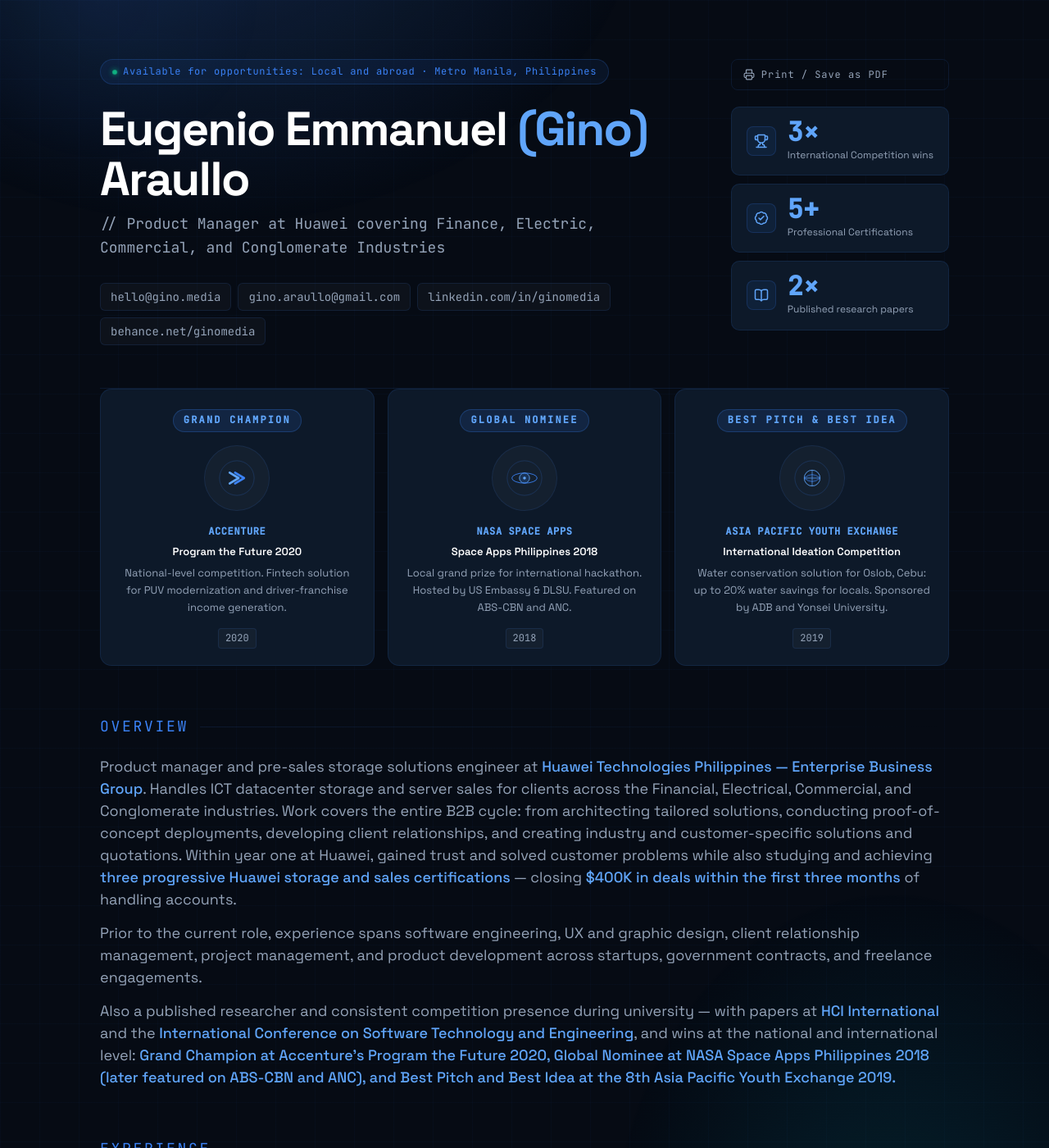
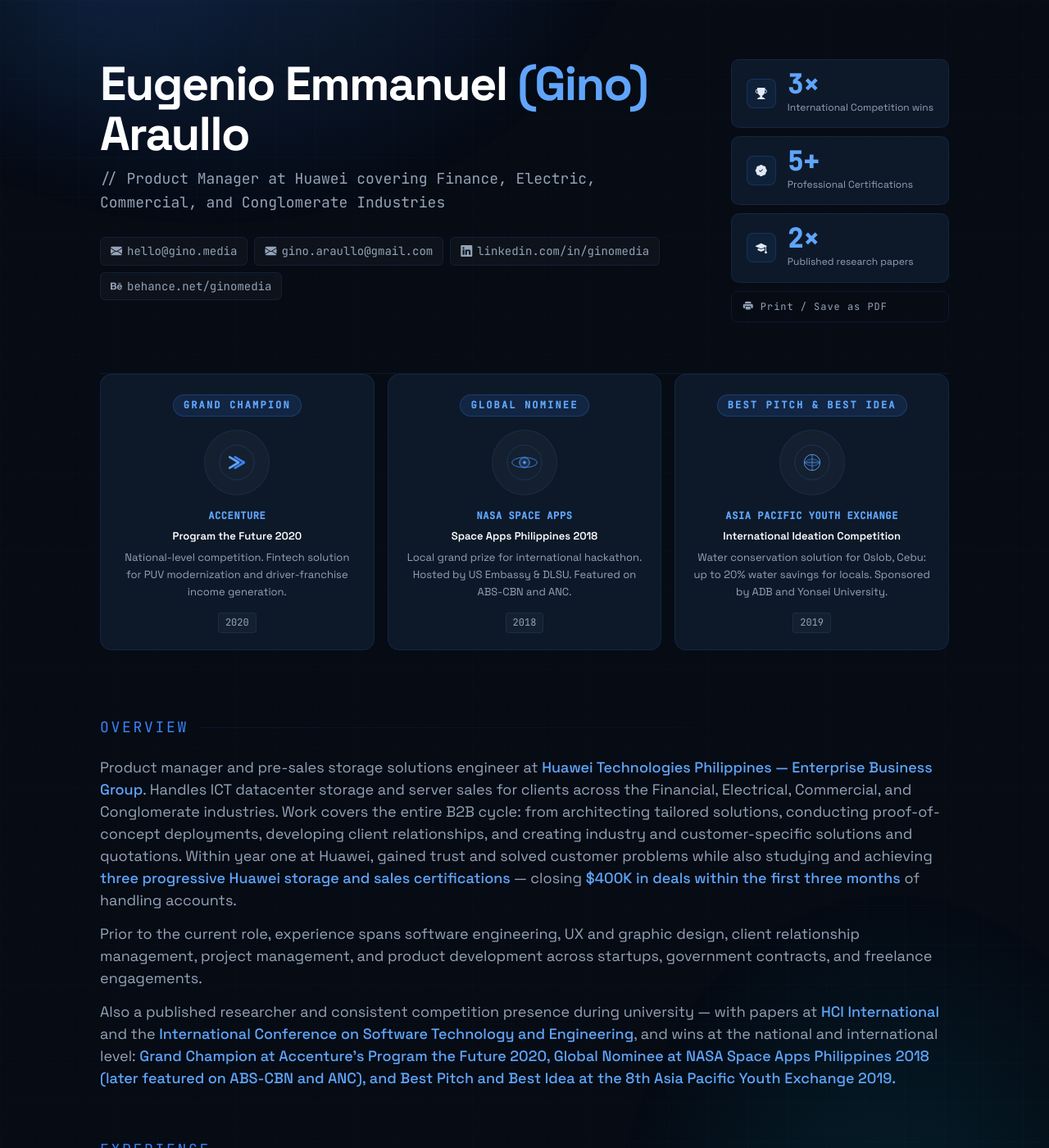
Before and after one commit to ginomeee/ginomedia, a Jekyll site: the page built from index.html, in a window 1280 px wide and 1400 px high. Shown: the whole window at 82% size. Built offline with Jekyll 4.4.1, drawn with Linux system fonts in a browser that asks for light colours.

Commit message:
Use bootstrap icons

```diff
--- a/_sass/layouts/_gino.scss
+++ b/_sass/layouts/_gino.scss
@@ -206,6 +206,13 @@
     flex-direction: column;
     gap: 10px;
     min-width: 170px;
+
+    svg {
+      width: 30px;
+      height: 30px;
+      stroke: currentColor;
+      flex-shrink: 0;
+    }
   }
 
   .stat-card {
@@ -271,14 +278,8 @@
   // ── SECTIONS ─────────────────────────────────────────────
   .section {
     margin-top: 60px;
-    opacity: 0;
     transform: translateY(20px);
     transition: opacity 0.55s ease, transform 0.55s ease;
-
-    &.visible {
-      opacity: 1;
-      transform: translateY(0);
-    }
   }
 
   .section-header {
--- a/index.html
+++ b/index.html
@@ -8,8 +8,8 @@
 <meta charset="UTF-8">
 <meta name="viewport" content="width=device-width, initial-scale=1.0">
 <link href="https://fonts.googleapis.com/css2?family=Space+Grotesk:wght@300;400;500;600;700&family=JetBrains+Mono:wght@300;400;500&display=swap" rel="stylesheet">
-<!-- Lucide icons (lightweight SVG icon set, no tree-shaking needed for small use) -->
-<script src="https://unpkg.com/lucide@latest/dist/umd/lucide.min.js"></script>
+<!-- Boostrap Icons -->
+<link rel="stylesheet" href="https://cdn.jsdelivr.net/npm/bootstrap-icons@1.13.1/font/bootstrap-icons.min.css">
 </head>
 <body>
 
@@ -21,44 +21,43 @@
   <header>
     <div class="header-inner">
       <div>
-        <div class="badge">Available for opportunities: Local and abroad · Metro Manila, Philippines</div>
         <h1>Eugenio Emmanuel <span class="h1-accent">(Gino)</span><br>Araullo</h1>
         <div class="title-line">// Product Manager at Huawei covering Finance, Electric, Commercial, and Conglomerate Industries</div>
         <div class="chip-row">
-          <a class="chip" href="mailto:hello@gino.media">hello@gino.media</a>
-          <a class="chip" href="mailto:gino.araullo@gmail.com">gino.araullo@gmail.com</a>
-          <a class="chip" href="https://linkedin.com/in/ginomedia" target="_blank">linkedin.com/in/ginomedia</a>
-          <a class="chip" href="https://www.behance.net/ginomedia" target="_blank">behance.net/ginomedia</a>
+          <a class="chip" href="mailto:hello@gino.media"><i class="bi bi-envelope-fill"></i>hello@gino.media</a>
+          <a class="chip" href="mailto:gino.araullo@gmail.com"><i class="bi bi-envelope-fill"></i>gino.araullo@gmail.com</a>
+          <a class="chip" href="https://linkedin.com/in/ginomedia" target="_blank"><i class="bi bi-linkedin"></i>linkedin.com/in/ginomedia</a>
+          <a class="chip" href="https://www.behance.net/ginomedia" target="_blank"><i class="bi bi-behance"></i>behance.net/ginomedia</a>
         </div>
       </div>
 
       <!-- STAT CARDS — <a> tags link to their relevant sections -->
       <div class="stat-stack">
-        <button class="print-btn" onclick="window.print()">
-          <i data-lucide="printer"></i>
-          Print / Save as PDF
-        </button>
         <a class="stat-card" href="#awards">
-          <div class="stat-icon"><i data-lucide="trophy"></i></div>
+          <div class="stat-icon"><i class="bi bi-trophy-fill"></i></div>
           <div class="stat-text">
             <div class="stat-num">3×</div>
             <div class="stat-label">International Competition wins</div>
           </div>
         </a>
         <a class="stat-card" href="#certifications">
-          <div class="stat-icon"><i data-lucide="badge-check"></i></div>
+          <div class="stat-icon"><i class="bi bi-patch-check-fill"></i></div>
           <div class="stat-text">
             <div class="stat-num">5+</div>
             <div class="stat-label">Professional Certifications</div>
           </div>
         </a>
         <a class="stat-card" href="#education">
-          <div class="stat-icon"><i data-lucide="book-open"></i></div>
+          <div class="stat-icon"><i class="bi bi-mortarboard-fill"></i></div>
           <div class="stat-text">
             <div class="stat-num">2×</div>
             <div class="stat-label">Published research papers</div>
           </div>
         </a>
+        <button class="print-btn" onclick="window.print()">
+          <i class="bi bi-printer-fill"></i>
+          Print / Save as PDF
+        </button>
       </div>
     </div>
   </header>
```
